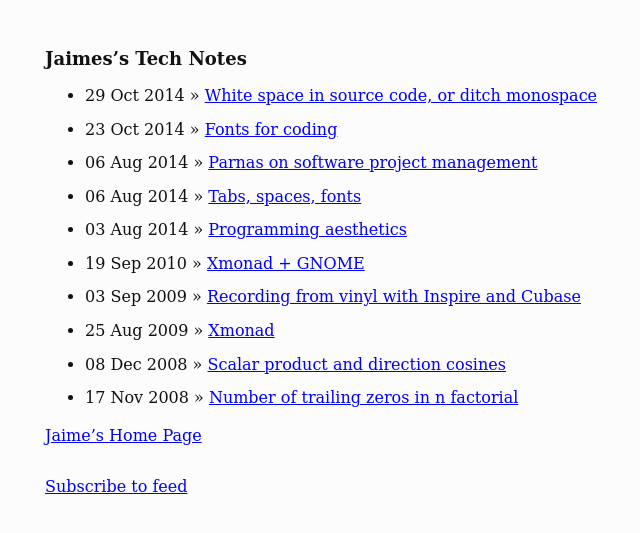
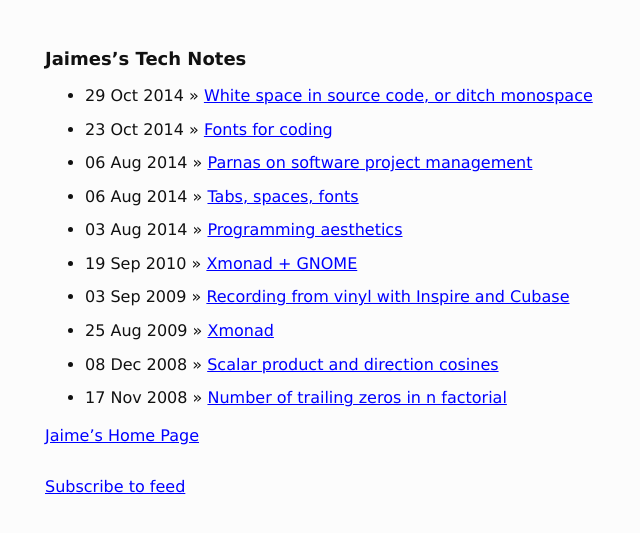
Before and after one commit to jsilvela/jsilvela.github.io, a Jekyll site: the page built from index.html, in a window 1280 px wide. Shown: the top 533 px of the page, without its empty margins (307-947 px from the left). Built offline with Jekyll 4.4.1, drawn with Linux system fonts in a browser that asks for light colours; some web fonts are replaced.

Commit message:
Fira Sans

```diff
--- a/_layouts/default.html
+++ b/_layouts/default.html
@@ -7,6 +7,7 @@
 	<link href="http://feeds.feedburner.com/JaimeSilvela-TechNotes"
 		rel="alternate" title="Jaime’s Tech Notes" type="application/atom+xml" />
 	<meta name="viewport" content="width=device-width, initial-scale=1" />
+	<link rel="stylesheet" href="//code.cdn.mozilla.net/fonts/fira.css">
 </head>
 <body>
 	{{content}}
--- a/css/basic.css
+++ b/css/basic.css
@@ -4,7 +4,8 @@ body {
 	margin-top: 3em;
 	margin-bottom: 3em;
 	max-width: 36em;
-	font-family: "Bitstream Vera Serif", "DejaVu Serif", Verdana, sans-serif;
+	font-family: "Fira Sans", Verdana, sans-serif;
+	font-weight: 300;
 	text-rendering: optimizeLegibility;
 }
 
```
